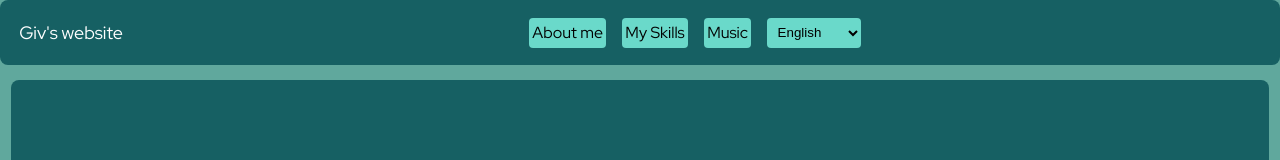
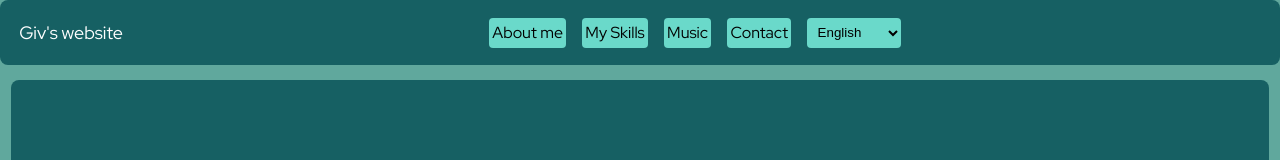
Before and after one commit to GiovaniFZ/my-website-vue, a Vue app: page /contact in a window 1280 px wide. Shown: the top 160 px of the page. Built offline with nearby package versions, Linux system fonts and the light colour scheme; what oh-vue-icons would draw is missing.

Commit message:
feat: make contact visible

```diff
--- a/src/components/Header.vue
+++ b/src/components/Header.vue
@@ -20,6 +20,7 @@ function handleClick() {
       <RouterLink style="text-decoration: none;" to="/">{{ $t('about') }}</RouterLink>
       <RouterLink style="text-decoration: none;" to="/skills">{{ $t('skills') }}</RouterLink>
       <RouterLink style="text-decoration: none;" to="/music">{{ $t('music') }}</RouterLink>
+      <RouterLink style="text-decoration: none;" to="/contact">{{ $t('contact') }}</RouterLink>
       <select v-model="locale">
         <option v-for="loc in availableLocales" :key="`locale-${loc}`" :value="loc">{{ loc }}</option>
       </select>
--- a/src/components/Sidebar.vue
+++ b/src/components/Sidebar.vue
@@ -29,6 +29,9 @@ defineProps({
                 </li>
                 <li>
                     <RouterLink style="text-decoration: none;" to="/music">{{ $t('music') }}</RouterLink>
+                </li>
+                <li>
+                    <RouterLink style="text-decoration: none;" to="/contact">{{ $t('contact') }}</RouterLink>
                 </li>
             </ul>
         </nav>
--- a/src/main.ts
+++ b/src/main.ts
@@ -2,11 +2,11 @@ import { createApp } from "vue";
 import App from "./App.vue";
 
 import { addIcons, OhVueIcon } from "oh-vue-icons";
-import { BiLightbulbFill, CoJava, CoPython, SiMongodb, CoAndroid, CoVueJs, CoReact, CoWindows, CoAppleMusic } from "oh-vue-icons/icons";
+import { BiLightbulbFill, CoJava, CoPython, SiMongodb, CoAndroid, CoVueJs, CoReact, CoWindows, CoAppleMusic, IoPerson } from "oh-vue-icons/icons";
 import { router } from "./routes";
 import { i18n } from "./i18n";
 
-addIcons(BiLightbulbFill, CoPython, CoJava, SiMongodb, CoAndroid, CoVueJs, CoReact, CoWindows, CoAppleMusic);
+addIcons(BiLightbulbFill, CoPython, CoJava, SiMongodb, CoAndroid, CoVueJs, CoReact, CoWindows, CoAppleMusic, IoPerson);
 
 const app = createApp(App);
 app.component("v-icon", OhVueIcon);
--- a/src/views/Contact.vue
+++ b/src/views/Contact.vue
@@ -1,5 +1,11 @@
+<script setup lang="ts">
+import RoundedSection from '../components/RoundedSection.vue';
+
+</script>
+
 <template>
-    <RoundedSection :title="$t('contact')" :iconName="'co-apple-music'">
+    <RoundedSection :title="$t('contact')" :iconName="'io-person'">
         <p>Page under construction. Come back later</p>
+        <p>Here you'll see my social medias!</p>
     </RoundedSection>
 </template>
```
